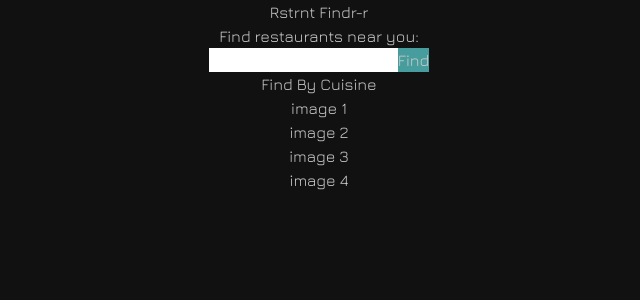
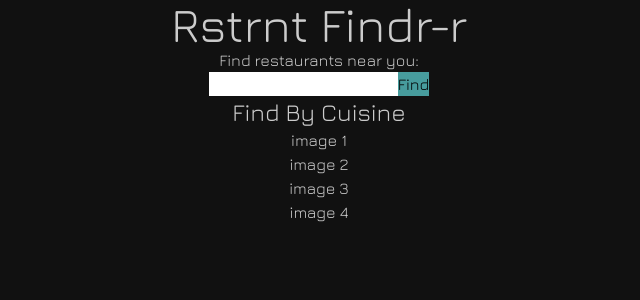
Before and after one commit to Dhara-95/Rstrnt_Findr-r, a React (Create React App) app: page / in a window 1280 px wide. Shown: the top 300 px of the page, without its empty margins (321-961 px from the left). Built offline with nearby package versions, Linux system fonts and the light colour scheme.

Commit message:
Added custom colours to font

```diff
--- a/src/App.js
+++ b/src/App.js
@@ -3,15 +3,15 @@ import "./App.css";
 
 function App() {
   return (
-    <div className="App">
-      <h1>Rstrnt Findr-r</h1>
-      <span>Find restaurants near you:</span>
+    <div className="App bg-black">
+      <h1 className="text-5xl text-grey" >Rstrnt Findr-r</h1>
+      <span className="text-grey">Find restaurants near you:</span>
       <form>
         <input name="address" type="text" />
         <input className="submit-button" value="Find" type="submit" />
       </form>
-      <h2>Find By Cuisine</h2>
-      <div className="image-container">
+      <h2 className="text-2xl text-grey">Find By Cuisine</h2>
+      <div className="image-container text-grey">
         <div>image 1</div>
         <div>image 2</div>
         <div>image 3</div>
--- a/src/index.css
+++ b/src/index.css
@@ -14,5 +14,4 @@ body {
   -webkit-font-smoothing: antialiased;
   -moz-osx-font-smoothing: grayscale;
   background-color: #111;
-  color: #ccc;
 }
--- a/tailwind.config.js
+++ b/tailwind.config.js
@@ -1,11 +1,19 @@
+const colors = require('tailwindcss/colors')
+
 module.exports = {
   purge: ["./src/**/*.{js,jsx,ts,tsx}", "./public/index.html"],
   darkMode: false, // or 'media' or 'class'
-  theme: {
-    extend: {},
-  },
   variants: {
     extend: {},
   },
   plugins: [],
+
+  theme: {
+    colors: {
+      transparent: 'transparent',
+      current: 'currentColor',
+      grey: '#ccc',
+      black: '#111',
+    }
+  }
 };
```
Also changed, not shown: 1 other file (tests, documents, lock files or other folders).
